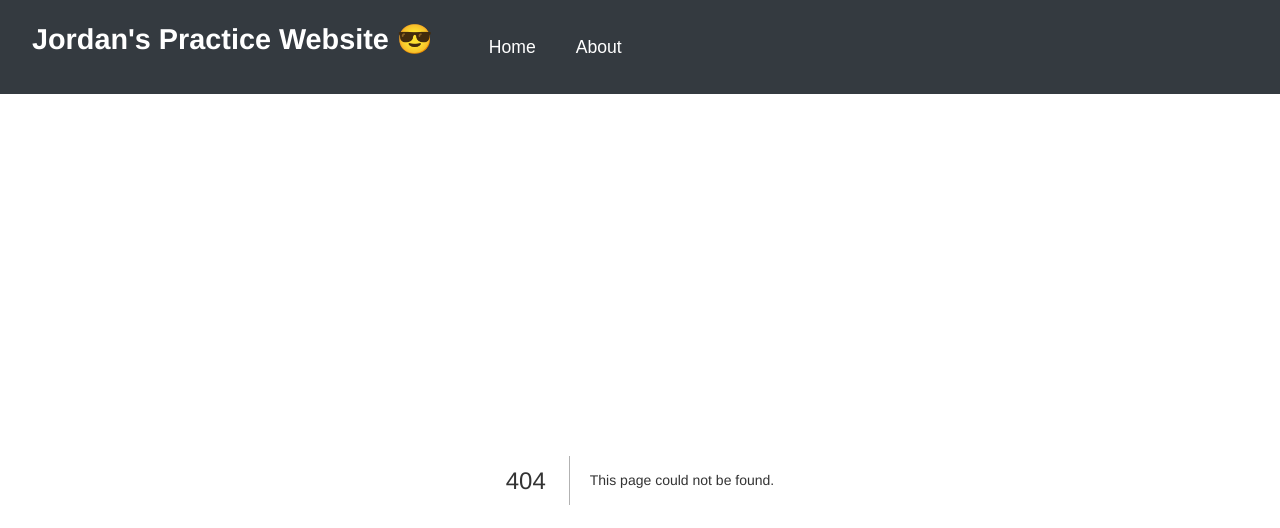
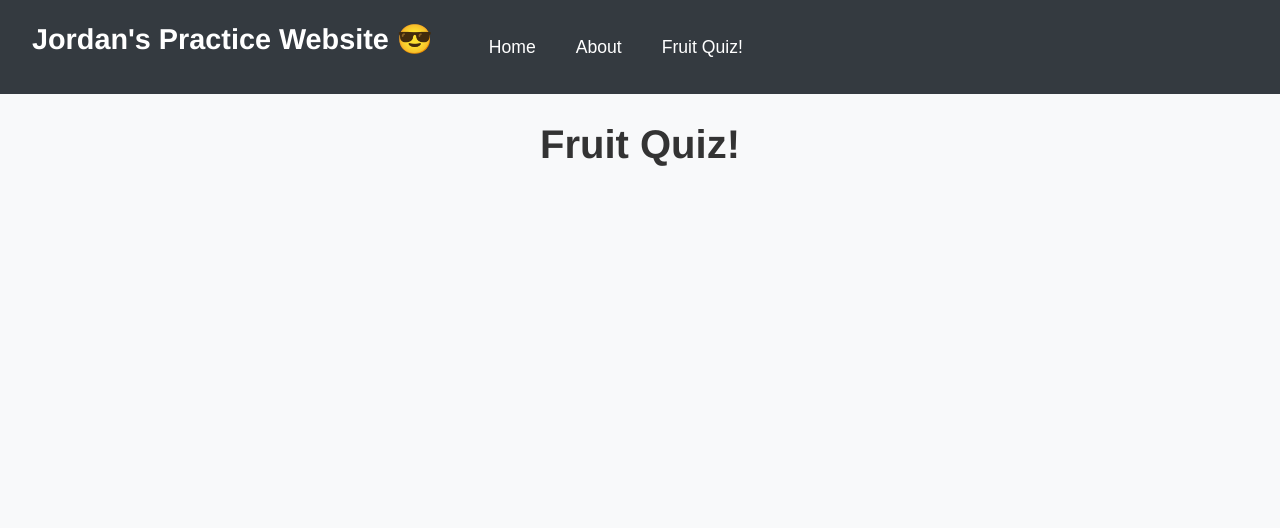
Before and after one commit to jyee-03/practice-web-project, a Next.js app: page /fruit-quiz in a window 1280 px wide. Before the commit this address had no page. Shown: the top 528 px of the page. Built offline with nearby package versions, Linux system fonts and the light colour scheme.

Commit message:
Create Fruit Quiz page

```diff
--- /dev/null
+++ b/app/fruit-quiz/page.js
@@ -0,0 +1,7 @@
+export default function FruitQuiz() {
+    return (
+        <div className="center-container">
+            <h1>Fruit Quiz!</h1>
+        </div>
+    );
+}
--- a/app/layout.js
+++ b/app/layout.js
@@ -18,6 +18,7 @@ export const metadata = {
                     <div className='nav-links'>
                         <Link href='/'>Home</Link>
                         <Link href='/about'>About</Link>
+                        <Link href='/fruit-quiz'>Fruit Quiz!</Link>
                     </div>
                 </nav>
             </header>
```
